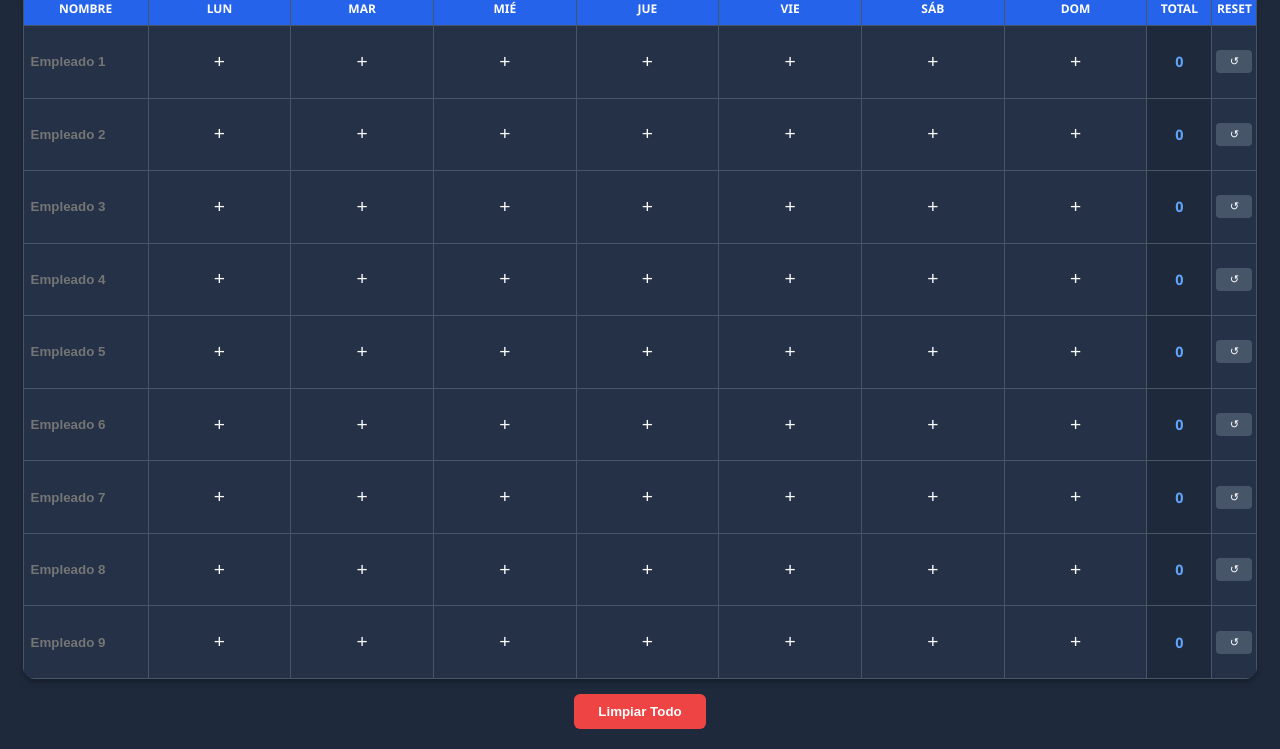
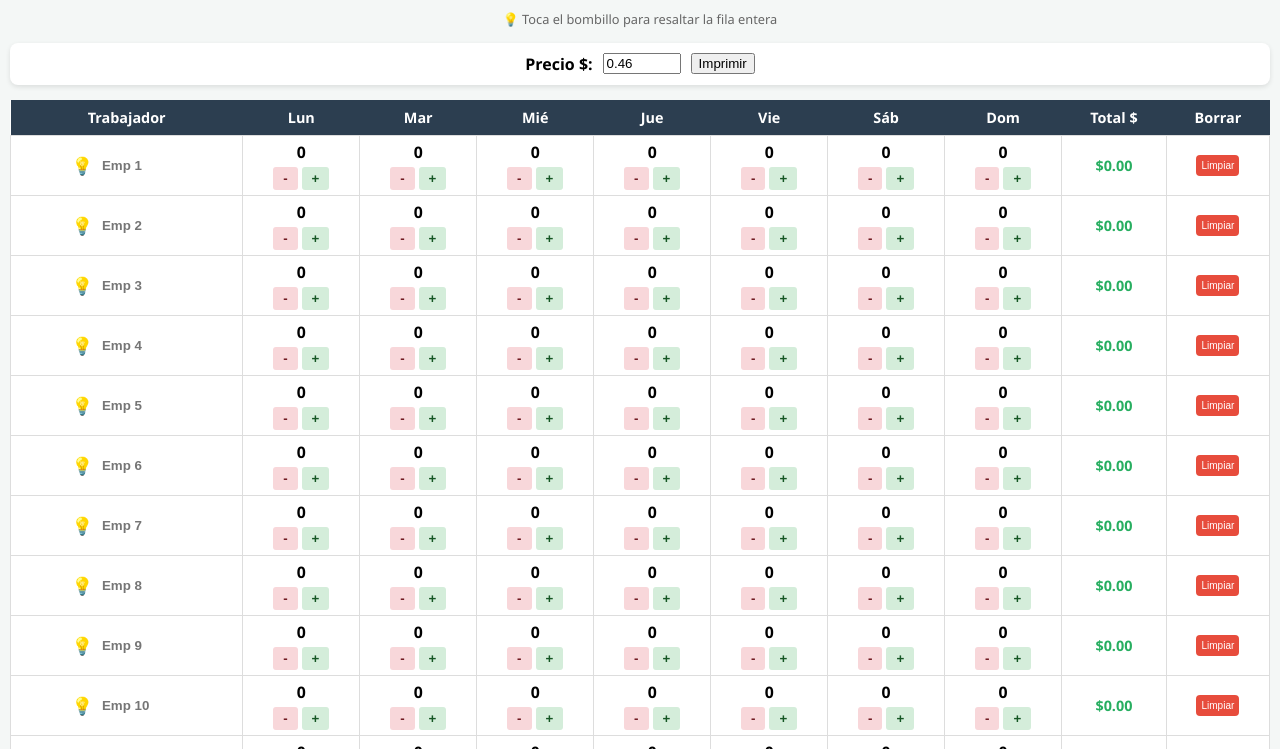
Before and after one commit to luisjose33427041-dot/Enoaquetadores-, a plain HTML site: page index.html in a window 1280 px wide. Shown: the part 66-815 px from the top of the page. Drawn offline with Linux system fonts and the light colour scheme.

Commit message:
Update index.html

```diff
--- a/index.html
+++ b/index.html
@@ -3,287 +3,223 @@
 <head>
     <meta charset="UTF-8">
     <meta name="viewport" content="width=device-width, initial-scale=1.0">
-    <title>Registro de Empaquetadores</title>
+    <title>Control EMPAQUTADORES- Foco Total</title>
     <style>
         :root {
-            --primary: #2563eb;
-            --bg: #1e293b;
-            --text: #f8fafc;
-            --border: #475569;
-            --cell-bg: #334155;
-            --btn-red: #ef4444;
+            --primary: #2c3e50;
+            --success: #27ae60;
+            --danger: #e74c3c;
+            --accent: #3498db;
+            --highlight: #e3f2fd;
         }
 
-        body {
-            font-family: 'Segoe UI', Tahoma, Geneva, Verdana, sans-serif;
-            background-color: var(--bg);
-            color: var(--text);
-            display: flex;
-            flex-direction: column;
-            align-items: center;
-            padding: 10px;
-            margin: 0;
-            height: 100vh;
-            overflow: hidden;
+        body { font-family: 'Segoe UI', sans-serif; background-color: #f4f7f6; padding: 10px; margin: 0; }
+        h2 { text-align: center; color: var(--primary); margin-bottom: 5px; }
+        .subtitle { text-align: center; font-size: 0.8em; color: #666; margin-bottom: 15px; }
+
+        .config-bar {
+            background: white; padding: 10px; border-radius: 8px;
+            margin-bottom: 15px; display: flex; flex-wrap: wrap;
+            gap: 10px; justify-content: center; align-items: center;
+            box-shadow: 0 2px 5px rgba(0,0,0,0.1);
         }
 
-        h2 {
-            margin: 10px 0;
-            color: var(--primary);
-            font-size: 1.2rem;
-            display: flex;
-            align-items: center;
-            gap: 10px;
+        .table-container { overflow-x: auto; }
+        table { width: 100%; border-collapse: collapse; background: white; font-size: 0.9em; }
+        th { background-color: var(--primary); color: white; padding: 8px; white-space: nowrap; }
+        td { border: 1px solid #ddd; padding: 5px; text-align: center; transition: 0.2s; }
+
+        /* AHORA SÍ: Resalta todas las celdas de la fila */
+        .fila-resaltada td {
+            background-color: var(--highlight) !important;
         }
 
-        .table-container {
-            flex-grow: 1;
-            width: 98%;
-            height: 80%;
-            overflow-x: auto;
-            border-radius: 12px;
-            box-shadow: 0 4px 6px -1px rgba(0, 0, 0, 0.3);
-        }
+        .col-nombre { display: flex; align-items: center; gap: 5px; justify-content: center; min-width: 130px; }
+        .btn-luz { cursor: pointer; font-size: 1.2em; user-select: none; padding: 2px; }
+        .input-nombre { border: none; width: 80px; font-weight: bold; outline: none; background: transparent; }
 
-        table {
-            border-collapse: collapse;
-            width: 100%;
-            min-width: 800px;
-            height: 100%;
-            table-layout: fixed;
-        }
+        .dia-celda { cursor: pointer; min-width: 60px; user-select: none; background: white; }
+        .presente { background-color: var(--success) !important; color: white; }
 
-        th, td {
-            border: 1px solid var(--border);
-            text-align: center;
-            font-size: 0.75rem;
-        }
+        .controles { display: flex; justify-content: center; gap: 4px; margin-top: 4px; }
+        .btn-sm { border: none; border-radius: 3px; padding: 4px 10px; cursor: pointer; font-weight: bold; }
+        .btn-plus { background: #d4edda; color: #155724; }
+        .btn-minus { background: #f8d7da; color: #721c24; }
+        .btn-reset { background: var(--danger); color: white; border: none; padding: 5px; border-radius: 4px; cursor: pointer; font-size: 10px; }
 
-        th {
-            background-color: var(--primary);
-            color: white;
-            padding: 8px 2px;
-            font-weight: 600;
-            text-transform: uppercase;
-        }
+        .bandejas-count { font-weight: bold; display: block; font-size: 1.1em; }
+        .total-ingreso { font-weight: bold; color: var(--success); }
 
-        td {
-            padding: 2px;
-            background-color: #243147;
-        }
+        .modal { display: none; position: fixed; z-index: 100; left: 0; top: 0; width: 100%; height: 100%; background: rgba(0,0,0,0.5); }
+        .modal-content { background: white; margin: 20% auto; padding: 20px; border-radius: 8px; width: 80%; max-width: 300px; }
+        .modal-content input { width: 100%; padding: 10px; margin: 8px 0; box-sizing: border-box; border: 1px solid #ccc; }
 
-        .name-input {
-            text-align: left;
-            padding: 5px;
-            font-weight: bold;
-            color: #fff;
-            width: 100%;
-            background: transparent;
-            border: none;
-            outline: none;
-        }
-
-        .total-cell {
-            font-weight: bold;
-            color: #60a5fa;
-            font-size: 0.9rem;
-            background-color: #1e293b;
-        }
-
-        .btn-plus {
-            background-color: transparent;
-            color: var(--text);
-            border: none;
-            cursor: pointer;
-            width: 100%;
-            height: 100%;
-            min-height: 40px;
-            font-size: 1.2rem;
-            display: flex;
-            justify-content: center;
-            align-items: center;
-        }
-
-        .count-text {
-            color: #fbbf24;
-            font-weight: bold;
-            font-size: 1rem;
-            display: block;
-            width: 100%;
-            height: 100%;
-            line-height: 40px;
-            cursor: pointer;
-        }
-
-        .btn-row-reset {
-            background-color: #475569;
-            color: white;
-            border: none;
-            border-radius: 4px;
-            cursor: pointer;
-            padding: 5px;
-            font-size: 0.7rem;
-            width: 90%;
-        }
-
-        .btn-row-reset:hover { background-color: #ef4444; }
-
-        .btn-reset {
-            background-color: var(--btn-red);
-            color: white;
-            border: none;
-            padding: 10px 24px;
-            border-radius: 6px;
-            cursor: pointer;
-            font-weight: bold;
-            margin: 15px 0;
-        }
+        @media print { .config-bar, .controles, .btn-reset, .btn-luz { display: none; } }
     </style>
 </head>
 <body>
 
-    <h2>📦 Registro de Empaquetadores</h2>
+    <h2>Control EMPAQUETADORES</h2>
+    <p class="subtitle">💡 Toca el bombillo para resaltar la fila entera</p>
+
+    <div class="config-bar">
+        <label><strong>Precio $:</strong> </label>
+        <input type="number" id="precioBandeja" value="0.46" step="0.01" style="width: 70px;" oninput="guardarYCalcular()">
+        <button onclick="window.print()">Imprimir</button>
+    </div>
 
     <div class="table-container">
         <table>
             <thead>
                 <tr>
-                    <th style="width: 120px;">Nombre</th>
+                    <th>Trabajador</th>
                     <th>Lun</th><th>Mar</th><th>Mié</th><th>Jue</th><th>Vie</th><th>Sáb</th><th>Dom</th>
-                    <th style="width: 60px;">Total</th>
-                    <th style="width: 40px;">Reset</th>
+                    <th>Total $</th>
+                    <th>Borrar</th>
                 </tr>
             </thead>
             <tbody id="cuerpoTabla"></tbody>
         </table>
     </div>
 
-    <button class="btn-reset" onclick="limpiarTabla()">Limpiar Todo</button>
+    <div id="modalPago" class="modal">
+        <div class="modal-content">
+            <h3>Datos de Pago</h3>
+            <input type="text" id="modalCedula" placeholder="Cédula">
+            <input type="text" id="modalBanco" placeholder="Banco">
+            <input type="text" id="modalTlf" placeholder="Teléfono">
+            <button onclick="guardarDatosPago()" style="background: var(--success); color: white; border: none; padding: 10px; width: 100%; margin-top: 10px;">Guardar</button>
+            <button onclick="cerrarModal()" style="background: #ccc; border: none; padding: 5px; width: 100%; margin-top: 5px;">Cerrar</button>
+        </div>
+    </div>
 
     <script>
-        const numFilas = 9;
         const cuerpoTabla = document.getElementById('cuerpoTabla');
+        const precioInput = document.getElementById('precioBandeja');
+        let filaActual = null;
 
-        // Función para guardar todo en LocalStorage
-        function guardarDatos() {
-            const filasData = [];
-            document.querySelectorAll('#cuerpoTabla tr').forEach(tr => {
-                const nombre = tr.querySelector('.name-input').value;
-                const counts = [];
-                tr.querySelectorAll('.count-text').forEach(span => {
-                    counts.push({
-                        valor: span.innerText,
-                        visible: span.style.display !== 'none'
-                    });
-                });
-                filasData.push({ nombre, counts });
-            });
-            localStorage.setItem('datosEmpaquetadores', JSON.stringify(filasData));
+        window.onload = function() {
+            const datosGuardados = JSON.parse(localStorage.getItem('mikarol_data')) || {};
+            if(datosGuardados.precio) precioInput.value = datosGuardados.precio;
+            for (let i = 1; i <= 20; i++) { crearFila(i, datosGuardados[`fila_${i}`]); }
+            calcularTodo();
+        };
+
+        function crearFila(id, datos = null) {
+            const fila = document.createElement('tr');
+            fila.id = `fila_${id}`;
+            const d = datos || { nombre: '', dias: [0,0,0,0,0,0,0], asistencias: [false,false,false,false,false,false,false], pago: {c:'', b:'', t:''} };
+            fila.dataset.pago = JSON.stringify(d.pago);
+
+            let html = `
+                <td>
+                    <div class="col-nombre">
+                        <span class="btn-luz" onclick="resaltarFila(this.closest('tr'))">💡</span>
+                        <input type="text" class="input-nombre" value="${d.nombre}" placeholder="Emp ${id}"
+                        oninput="guardarYCalcular()" ondblclick="abrirModal(${id})">
+                    </div>
+                </td>`;
+
+            for (let i = 0; i < 7; i++) {
+                html += `
+                    <td class="dia-celda ${d.asistencias[i] ? 'presente' : ''}" ondblclick="toggleAsistencia(this)">
+                        <span class="bandejas-count">${d.dias[i]}</span>
+                        <div class="controles">
+                            <button class="btn-sm btn-minus" onclick="cambiarBandejas(this, -1)">-</button>
+                            <button class="btn-sm btn-plus" onclick="cambiarBandejas(this, 1)">+</button>
+                        </div>
+                    </td>`;
+            }
+            html += `<td class="total-ingreso">$0.00</td>
+                     <td><button class="btn-reset" ondblclick="reiniciarFila(${id})">Limpiar</button></td>`;
+            fila.innerHTML = html;
+            cuerpoTabla.appendChild(fila);
         }
 
-        // Crear la tabla
-        for (let i = 0; i < numFilas; i++) {
-            const tr = document.createElement('tr');
-
-            const tdNombre = document.createElement('td');
-            tdNombre.innerHTML = `<input type="text" class="name-input" placeholder="Empleado ${i+1}" oninput="guardarDatos()">`;
-            tr.appendChild(tdNombre);
-
-            for (let j = 0; j < 7; j++) {
-                const tdDia = document.createElement('td');
-                tdDia.className = 'day-cell';
-                tdDia.innerHTML = `
-                    <button class="btn-plus" onclick="incrementar(this)">+</button>
-                    <span class="count-text" style="display: none;" onclick="incrementarDesdeNumero(this)">0</span>
-                `;
-                tr.appendChild(tdDia);
-            }
-
-            const tdTotal = document.createElement('td');
-            tdTotal.className = 'total-cell';
-            tdTotal.innerText = '0';
-            tr.appendChild(tdTotal);
-
-            const tdAction = document.createElement('td');
-            tdAction.innerHTML = `<button class="btn-row-reset" onclick="limpiarFila(this)">↺</button>`;
-            tr.appendChild(tdAction);
-
-            cuerpoTabla.appendChild(tr);
-        }
-
-        // Función para cargar datos al abrir
-        function cargarDatos() {
-            const storage = localStorage.getItem('datosEmpaquetadores');
-            if (!storage) return;
-            const data = JSON.parse(storage);
-            const trs = document.querySelectorAll('#cuerpoTabla tr');
-
-            data.forEach((filaData, i) => {
-                if (trs[i]) {
-                    trs[i].querySelector('.name-input').value = filaData.nombre;
-                    const spans = trs[i].querySelectorAll('.count-text');
-                    const btns = trs[i].querySelectorAll('.btn-plus');
-                    filaData.counts.forEach((c, j) => {
-                        spans[j].innerText = c.valor;
-                        if (c.visible) {
-                            spans[j].style.display = 'block';
-                            btns[j].style.display = 'none';
-                        }
-                    });
-                    actualizarTotalFila(trs[i]);
-                }
-            });
-        }
-
-        function incrementar(btn) {
-            const cell = btn.parentNode;
-            const span = cell.querySelector('.count-text');
-            btn.style.display = 'none';
-            span.style.display = 'block';
-            sumarUno(span);
-        }
-
-        function incrementarDesdeNumero(span) {
-            sumarUno(span);
-        }
-
-        function sumarUno(span) {
-            let valor = parseInt(span.innerText);
-            valor++;
-            span.innerText = valor;
-            actualizarTotalFila(span.closest('tr'));
-            guardarDatos(); // Guardar al sumar
-        }
-
-        function actualizarTotalFila(row) {
-            const counts = row.querySelectorAll('.count-text');
-            const totalCell = row.querySelector('.total-cell');
-            let suma = 0;
-            counts.forEach(s => suma += parseInt(s.innerText));
-            totalCell.innerText = suma;
-        }
-
-        function limpiarFila(btn) {
-            const row = btn.closest('tr');
-            row.querySelectorAll('.count-text').forEach(s => {
-                s.innerText = '0';
-                s.style.display = 'none';
-            });
-            row.querySelectorAll('.btn-plus').forEach(b => b.style.display = 'flex');
-            row.querySelector('.total-cell').innerText = '0';
-            guardarDatos(); // Guardar al limpiar fila
-        }
-
-        function limpiarTabla() {
-            if(confirm("¿Borrar todos los datos de la semana?")) {
-                document.querySelectorAll('.btn-row-reset').forEach(btn => limpiarFila(btn));
-                document.querySelectorAll('.name-input').forEach(n => n.value = '');
-                localStorage.removeItem('datosEmpaquetadores');
+        function resaltarFila(fila) {
+            const yaResaltada = fila.classList.contains('fila-resaltada');
+            // Quitamos el resaltado de cualquier otra fila antes
+            cuerpoTabla.querySelectorAll('tr').forEach(tr => tr.classList.remove('fila-resaltada'));
+            // Si no estaba resaltada, la resaltamos
+            if (!yaResaltada) {
+                fila.classList.add('fila-resaltada');
             }
         }
 
-        // Cargar al iniciar
-        window.onload = cargarDatos;
+        function cambiarBandejas(boton, valor) {
+            event.stopPropagation();
+            const fila = boton.closest('tr');
+            const span = boton.closest('.dia-celda').querySelector('.bandejas-count');
+            span.innerText = Math.max(0, parseInt(span.innerText) + valor);
+
+            // Se apaga el resaltado de toda la fila al terminar
+            fila.classList.remove('fila-resaltada');
+
+            guardarYCalcular();
+        }
+
+        function toggleAsistencia(celda) {
+            celda.classList.toggle('presente');
+            guardarYCalcular();
+        }
+
+        function guardarYCalcular() {
+            const dataToSave = { precio: precioInput.value };
+            const precio = parseFloat(precioInput.value) || 0;
+
+            cuerpoTabla.querySelectorAll('tr').forEach(fila => {
+                const id = fila.id;
+                const celdas = fila.querySelectorAll('.dia-celda');
+                const rowData = {
+                    nombre: fila.querySelector('.input-nombre').value,
+                    pago: JSON.parse(fila.dataset.pago),
+                    dias: [], asistencias: []
+                };
+
+                let totalB = 0;
+                celdas.forEach(celda => {
+                    const cant = parseInt(celda.querySelector('.bandejas-count').innerText);
+                    rowData.dias.push(cant);
+                    rowData.asistencias.push(celda.classList.contains('presente'));
+                    totalB += cant;
+                });
+                fila.querySelector('.total-ingreso').innerText = "$" + (totalB * precio).toFixed(2);
+                dataToSave[id] = rowData;
+            });
+            localStorage.setItem('mikarol_data', JSON.stringify(dataToSave));
+        }
+
+        function abrirModal(id) {
+            filaActual = document.getElementById(`fila_${id}`);
+            const info = JSON.parse(filaActual.dataset.pago);
+            document.getElementById('modalCedula').value = info.c;
+            document.getElementById('modalBanco').value = info.b;
+            document.getElementById('modalTlf').value = info.t;
+            document.getElementById('modalPago').style.display = 'block';
+        }
+
+        function guardarDatosPago() {
+            filaActual.dataset.pago = JSON.stringify({
+                c: document.getElementById('modalCedula').value,
+                b: document.getElementById('modalBanco').value,
+                t: document.getElementById('modalTlf').value
+            });
+            cerrarModal();
+            guardarYCalcular();
+        }
+
+        function cerrarModal() { document.getElementById('modalPago').style.display = 'none'; }
+
+        function reiniciarFila(id) {
+            const fila = document.getElementById(`fila_${id}`);
+            fila.querySelectorAll('.dia-celda').forEach(celda => {
+                celda.classList.remove('presente');
+                celda.querySelector('.bandejas-count').innerText = "0";
+            });
+            guardarYCalcular();
+        }
+
+        function calcularTodo() { guardarYCalcular(); }
     </script>
 </body>
 </html>
```
